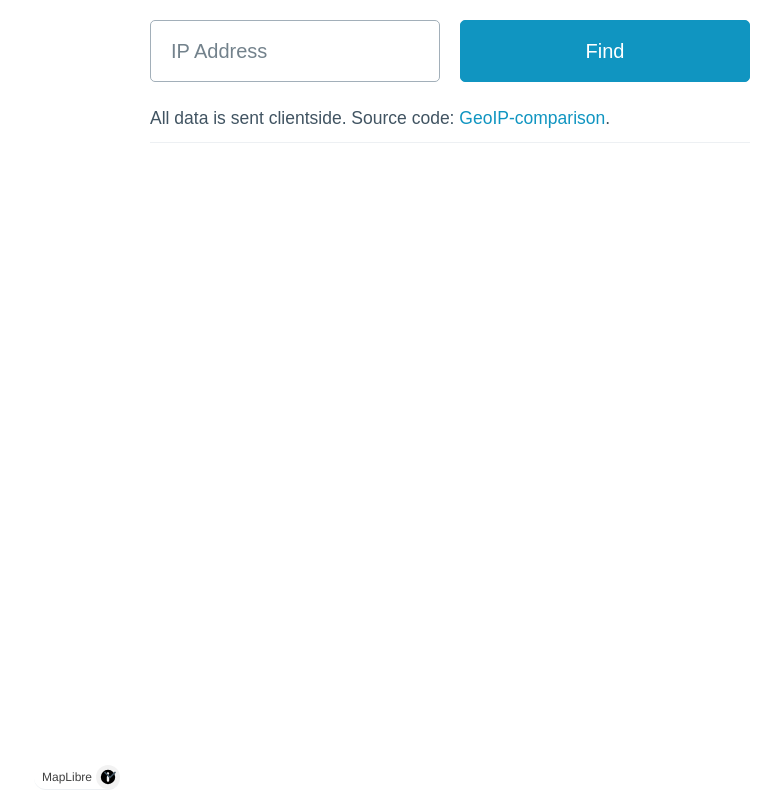
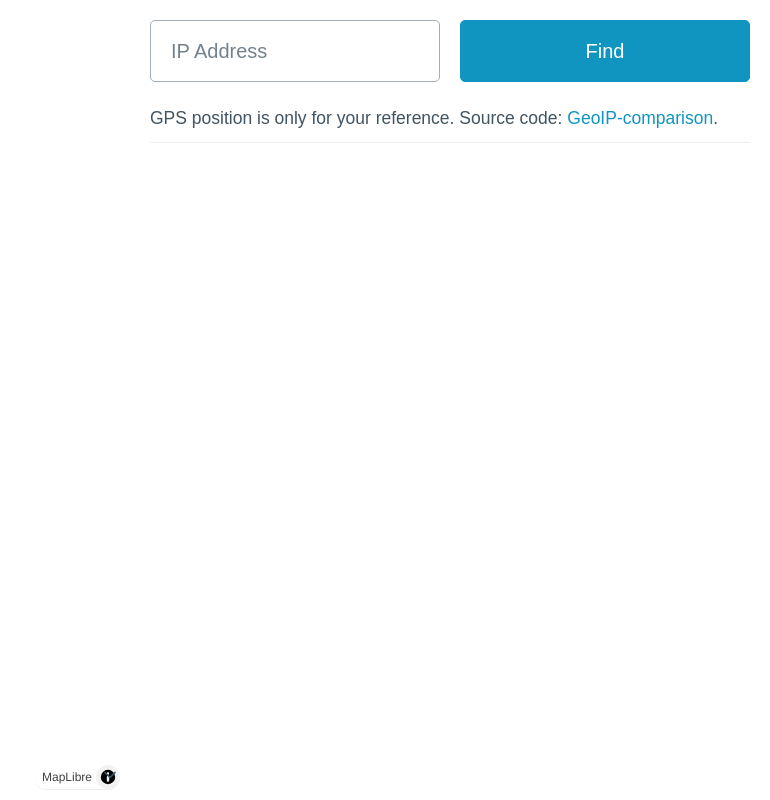
Before and after one commit to C4illin/GeoIP-comparison, a website: page docs/index.html in a window 1280 px wide. Shown: the whole page, without its empty margins (510-1280 px from the left). Drawn offline with nearby package versions, Linux system fonts and the light colour scheme; no server answers.

Commit message:
add gps postion info

```diff
--- a/docs/index.html
+++ b/docs/index.html
@@ -23,7 +23,7 @@
       <input type="text" id="ipAddress" name="ipAddress" placeholder="IP Address">
       <button type="submit" value="Submit" onclick="drawMap()">Find</button>
     </div>
-    <small>All data is sent clientside. Source code: <a
+    <small>GPS position is only for your reference. Source code: <a
         href="https://github.com/C4illin/GeoIP-comparison">GeoIP-comparison</a>.</small>
     <hr>
     <progress class="hidden" value="0" max="10"></progress>
```
